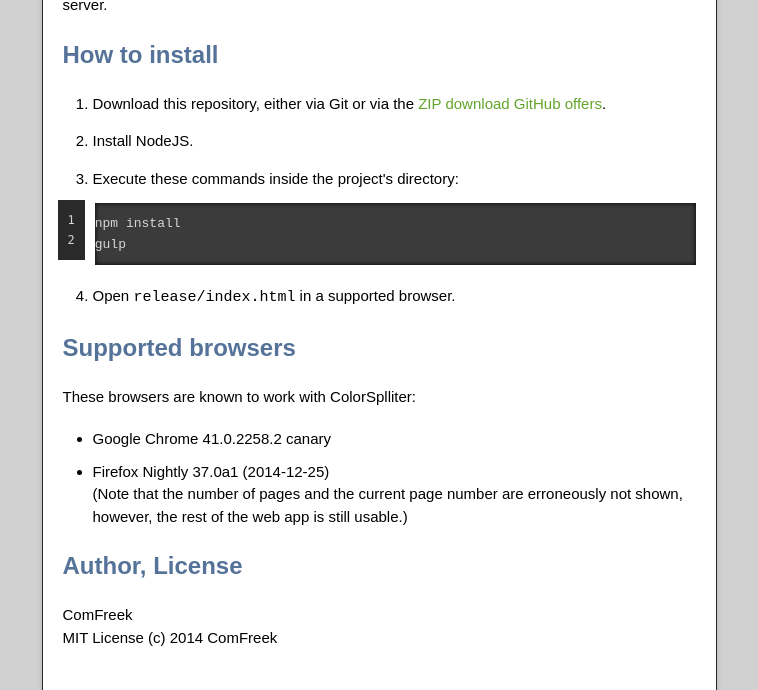
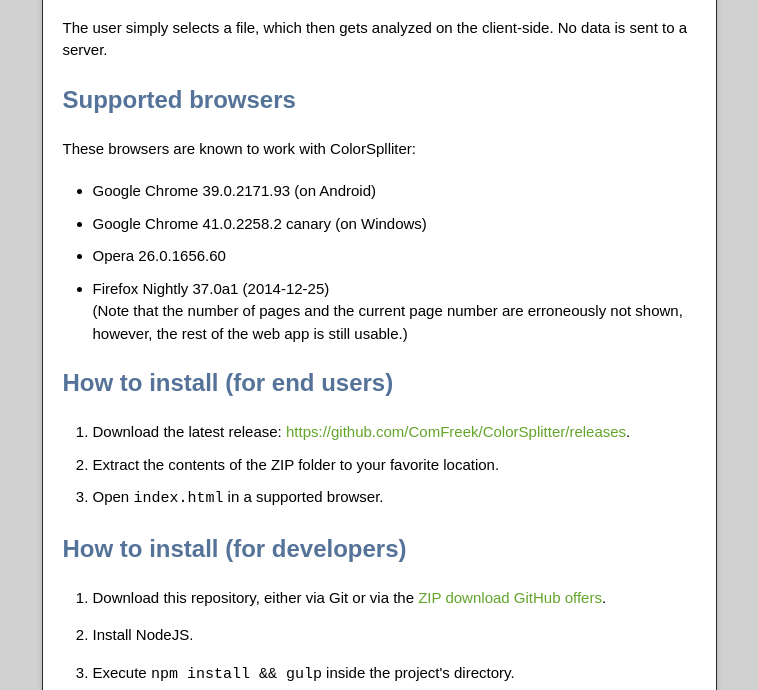
Before and after one commit to ComFreek/ColorSplitter, a plain HTML site: page index.html in a window 1280 px wide. Shown: the part 912-1602 px from the top of the page, without its empty margins (261-1019 px from the left). Drawn offline with nearby package versions, Linux system fonts and the light colour scheme.

```diff
--- a/index.html
+++ b/index.html
@@ -39,7 +39,9 @@
           <h1>
 <a id="colorsplitter" class="anchor" href="#colorsplitter" aria-hidden="true"><span class="octicon octicon-link"></span></a>ColorSplitter</h1>
 
-<p>Demo: <a href="http://comfreek.github.io/ColorSplitter/release/index.html">http://comfreek.github.io/ColorSplitter/release/index.html</a></p>
+<p>Website: <a href="http://comfreek.github.io/ColorSplitter/">http://comfreek.github.io/ColorSplitter/</a><br>
+Demo: <a href="http://comfreek.github.io/ColorSplitter/release/index.html">http://comfreek.github.io/ColorSplitter/release/index.html</a><br>
+Idea from SoftwareRecommendations.SE: <a href="http://softwarerecs.stackexchange.com/a/14864/583">Web app to extract all colours of an image</a></p>
 
 <h2>
 <a id="screenshot" class="anchor" href="#screenshot" aria-hidden="true"><span class="octicon octicon-link"></span></a>Screenshot</h2>
@@ -54,36 +56,41 @@
 <p>The user simply selects a file, which then gets analyzed on the client-side. No data is sent to a server.</p>
 
 <h2>
-<a id="how-to-install" class="anchor" href="#how-to-install" aria-hidden="true"><span class="octicon octicon-link"></span></a>How to install</h2>
-
-<ol>
-<li><p>Download this repository, either via Git or via the <a href="https://github.com/ComFreek/ColorSplitter/archive/master.zip">ZIP download GitHub offers</a>.</p></li>
-<li><p>Install NodeJS.</p></li>
-<li>
-<p>Execute these commands inside the project's directory:</p>
-
-<pre><code>npm install
-gulp
-</code></pre>
-</li>
-<li><p>Open <code>release/index.html</code> in a supported browser.</p></li>
-</ol>
-
-<h2>
 <a id="supported-browsers" class="anchor" href="#supported-browsers" aria-hidden="true"><span class="octicon octicon-link"></span></a>Supported browsers</h2>
 
 <p>These browsers are known to work with ColorSplliter:</p>
 
 <ul>
-<li>Google Chrome 41.0.2258.2 canary</li>
+<li>Google Chrome 39.0.2171.93 (on Android)</li>
+<li>Google Chrome 41.0.2258.2 canary (on Windows)</li>
+<li>Opera 26.0.1656.60</li>
 <li>Firefox Nightly 37.0a1 (2014-12-25)<br>
 (Note that the number of pages and the current page number are erroneously not shown, however, the rest of the web app is still usable.)</li>
 </ul>
 
 <h2>
+<a id="how-to-install-for-end-users" class="anchor" href="#how-to-install-for-end-users" aria-hidden="true"><span class="octicon octicon-link"></span></a>How to install (for end users)</h2>
+
+<ol>
+<li>Download the latest release: <a href="https://github.com/ComFreek/ColorSplitter/releases">https://github.com/ComFreek/ColorSplitter/releases</a>.</li>
+<li>Extract the contents of the ZIP folder to your favorite location.</li>
+<li>Open <code>index.html</code> in a supported browser.</li>
+</ol>
+
+<h2>
+<a id="how-to-install-for-developers" class="anchor" href="#how-to-install-for-developers" aria-hidden="true"><span class="octicon octicon-link"></span></a>How to install (for developers)</h2>
+
+<ol>
+<li><p>Download this repository, either via Git or via the <a href="https://github.com/ComFreek/ColorSplitter/archive/master.zip">ZIP download GitHub offers</a>.</p></li>
+<li><p>Install NodeJS.</p></li>
+<li><p>Execute <code>npm install &amp;&amp; gulp</code> inside the project's directory.</p></li>
+<li><p>Open <code>release/index.html</code> in a supported browser.</p></li>
+</ol>
+
+<h2>
 <a id="author-license" class="anchor" href="#author-license" aria-hidden="true"><span class="octicon octicon-link"></span></a>Author, License</h2>
 
-<p>ComFreek<br>
+<p><a href="https://github.com/ComFreek">ComFreek</a>, <a href="http://twitter.com/ComFreek">@ComFreek</a>
 MIT License (c) 2014 ComFreek</p>
         </article>
       </div>
```
Also changed, not shown: params.json (+1 -1 lines).
